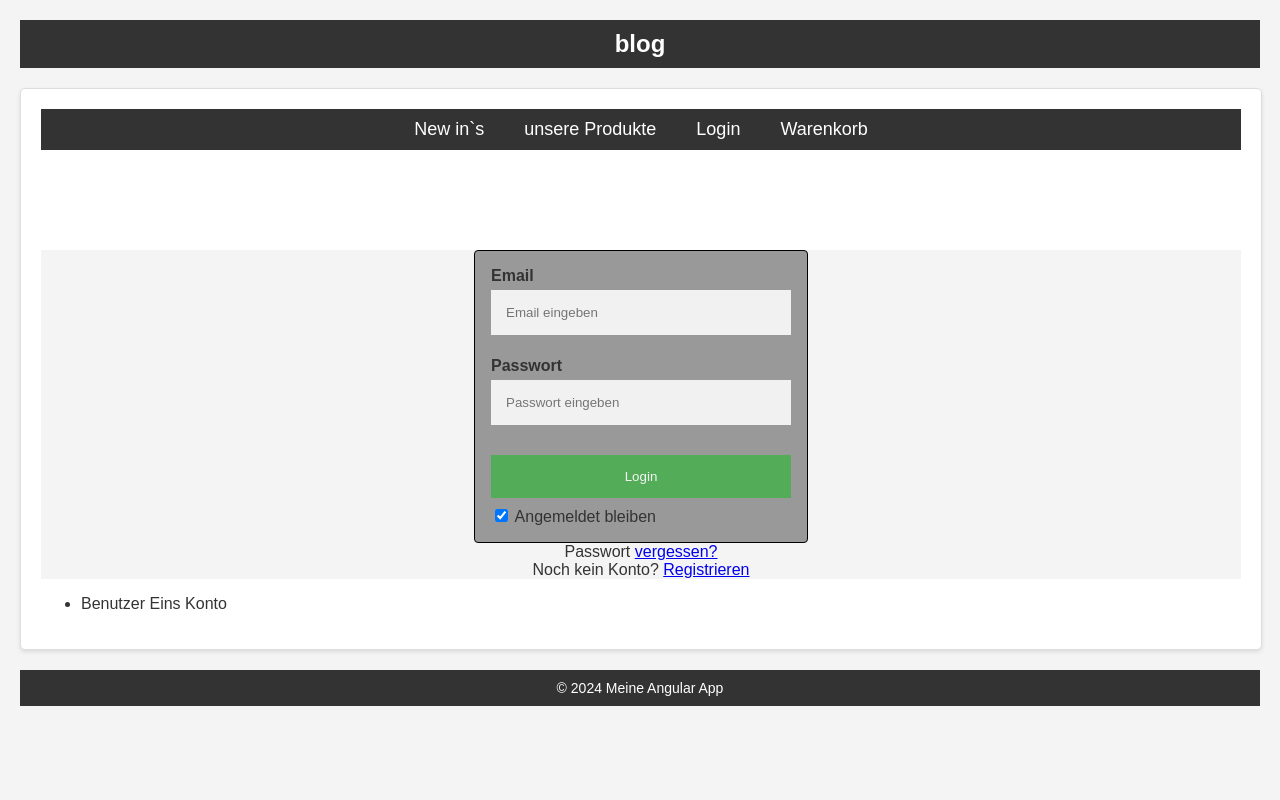
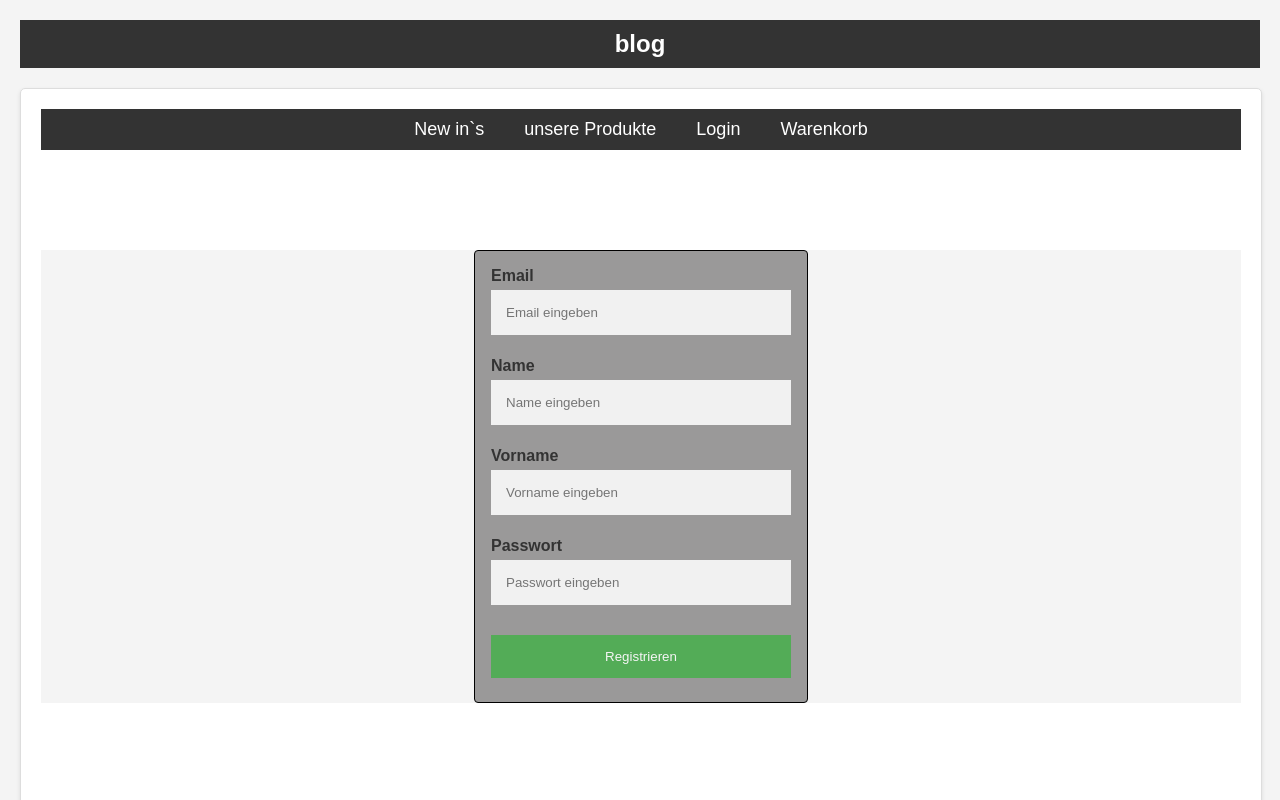
Before and after one commit to FreeHunter2000/blog, an Angular app: page /register in a window 1280 px wide. Before the commit this address led to /. Shown: the top 800 px of the page. Built offline with nearby package versions, Linux system fonts and the light colour scheme.

Commit message:
HeaderTest

```diff
--- a/src/app/app-routing.module.ts
+++ b/src/app/app-routing.module.ts
@@ -4,10 +4,10 @@ import {OverviewComponent} from "./overview/overview.component";
 import {ArtikelSeiteComponent} from "./artikel-seite/artikel-seite.component";
 import {AdminComponent} from "./user/admin/admin.component";
 import {AdminGuard} from "./user/admin/admin.guard";
-
 import {LoginComponent} from "./user/login.component";
 import {StandaloneComponentScopeReader} from "@angular/compiler-cli/src/ngtsc/scope/src/standalone";
 import {ProduktStandaloneComponent} from "./produkt-standalone/produkt-standalone.component";
+import{RegisterComponent} from "./user/register/register.component";
 
 const routes: Routes = [
   //*{path:'', component:OverviewComponent},
@@ -16,6 +16,8 @@ const routes: Routes = [
   { path: 'article', component: ArtikelSeiteComponent },
   { path: 'overview', component: OverviewComponent },
   { path: 'login', component: LoginComponent },
+  { path: 'register', component: RegisterComponent },
+
   { path: 'admin', component: AdminComponent, canActivate: [AdminGuard] },
   { path: 'standalone/:id', component: ProduktStandaloneComponent}
 ];
--- a/src/app/app.module.ts
+++ b/src/app/app.module.ts
@@ -19,6 +19,7 @@ import {LoginComponent} from "./user/login.component";
 import { ProduktStandaloneComponent } from './produkt-standalone/produkt-standalone.component';
 import {AdminComponent} from "./user/admin/admin.component";
 import { WarenkorbComponent } from './warenkorb/warenkorb.component';
+import {RegisterComponent} from "./user/register/register.component";
 
 
 @NgModule({
@@ -34,6 +35,7 @@ import { WarenkorbComponent } from './warenkorb/warenkorb.component';
     ProduktStandaloneComponent,
     AdminComponent,
     WarenkorbComponent,
+    RegisterComponent
 
 
 
--- a/src/app/user/admin/admin.guard.ts
+++ b/src/app/user/admin/admin.guard.ts
@@ -16,7 +16,7 @@ export class AdminGuard implements CanActivate {
     if (currentUser && currentUser.userType === 'Admin') {
       return true;
     } else {
-      // Leiten Sie nicht-Admin-Benutzer auf eine andere Seite um
+      // Leite nicht-Admin-Benutzer auf eine andere Seite um
       this.router.navigate(['/']);
       return false;
     }
--- a/src/app/user/login.component.html
+++ b/src/app/user/login.component.html
@@ -14,7 +14,7 @@
 </form>
 <div style="text-align:center">
   <span class="psw">Passwort <a href="#">vergessen?</a></span> <br>
-  <span class="register">Noch kein Konto? <a href="#">Registrieren</a></span>
+  <span class="register">Noch kein Konto? <a href="/register">Registrieren</a></span>
 </div>
 
 </body>
--- a/src/app/user/login.component.ts
+++ b/src/app/user/login.component.ts
@@ -12,6 +12,7 @@ import {User} from "./testUser";
 export class LoginComponent { // Es ist üblich, Komponentenklassen mit Großbuchstaben zu beginnen
 
   @Output() UserChange: EventEmitter<User> = new EventEmitter();
+
   email: string= ''; // Sie müssen email und password definieren
   password: string= '';
 
--- /dev/null
+++ b/src/app/user/register/register.component.html
@@ -0,0 +1,18 @@
+<body>
+<form class="container" (submit)="registerUser()">
+
+    <label><b>Email</b></label>
+    <input type="email" placeholder="Email eingeben" id="email" name="email" [(ngModel)]="email" required>
+
+    <label><b>Name</b></label>
+    <input type="text" placeholder="Name eingeben" id="name" name="name" [(ngModel)]="name" required>
+
+    <label><b>Vorname</b></label>
+    <input type="text" placeholder="Vorname eingeben" id="vorname" name="vorname" [(ngModel)]="vorname" required>
+
+    <label><b>Passwort</b></label>
+    <input type="password" placeholder="Passwort eingeben" id="password" name="password" [(ngModel)]="password" required>
+
+    <button type="submit" class="btn">Registrieren</button>
+</form>
+</body>
--- /dev/null
+++ b/src/app/user/register/register.component.scss
@@ -0,0 +1,44 @@
+body {
+  font-family: Arial, Helvetica, sans-serif;
+}
+.container {
+  width: 100%;
+  max-width: 300px;
+  padding: 16px;
+  background-color: #9a9999;
+  margin: 100px auto 0;
+  border: 1px solid black;
+  border-radius: 4px;
+}
+input[type=text], input[type=password], input[type=email] {
+  width: 100%;
+  padding: 15px;
+  margin: 5px 0 22px 0;
+  display: inline-block;
+  border: none;
+  background: #f1f1f1;
+  box-sizing: border-box; /* Hinzugefügt */
+}
+input[type=text]:focus, input[type=password]:focus, input[type=email]:focus {
+  background-color: #ddd;
+  outline: none;
+}
+.btn {
+  background-color: #4CAF50;
+  color: white;
+  padding: 14px 20px;
+  margin: 8px 0;
+  border: none;
+  cursor: pointer;
+  width: 100%;
+  opacity: 0.9;
+}
+.btn:hover {
+  opacity:1;
+}
+
+@media screen and (max-width: 600px) {
+  .container {
+    margin-top: 20px;
+  }
+}
--- /dev/null
+++ b/src/app/user/register/register.component.ts
@@ -0,0 +1,39 @@
+import {Component, EventEmitter, Output} from "@angular/core";
+import {UserService} from "../user.service";
+
+
+import {User, UserType} from "../testUser";
+import {AuthService} from "../auth.service";
+
+@Component({
+  selector: 'register',
+  templateUrl: './register.component.html',
+  styleUrls: ['./register.component.scss']
+})
+export class RegisterComponent {
+
+  email: string= '';
+  password: string= '';
+  vorname: string= '';
+  name: string= '';
+
+  constructor(protected userService: UserService, private authService: AuthService) { }
+
+  registerUser() {
+
+      const user: User = {
+        userType: UserType.Kunde,
+        eigeneBwertungen: [],
+        eigeneKaeufe: [],
+        loggedIn: true,
+        email: this.email,
+        name: this.name,
+        vorname: this.vorname,
+        password: this.password,
+      };
+        this.userService.addUser(user)
+      // Hier würden Sie den Benutzer in Ihrer Datenbank speichern
+      console.log(user);
+    };
+
+  }
--- a/src/app/user/testUser.ts
+++ b/src/app/user/testUser.ts
@@ -20,10 +20,10 @@ export class User {
     this.email = email;
     this.name = name;
     this.vorname = vorname;
-    this.eigeneBwertungen = eigeneBwertungen;
-    this.eigeneKaeufe = eigeneKaeufe;
-    this.userType = userType;
+    this.eigeneBwertungen = [];
+    this.eigeneKaeufe = [];
+    this.userType = UserType.Kunde;
     this.password = password;
-    this.loggedIn = loggedIn;
+    this.loggedIn = true;
   }
 }
```
